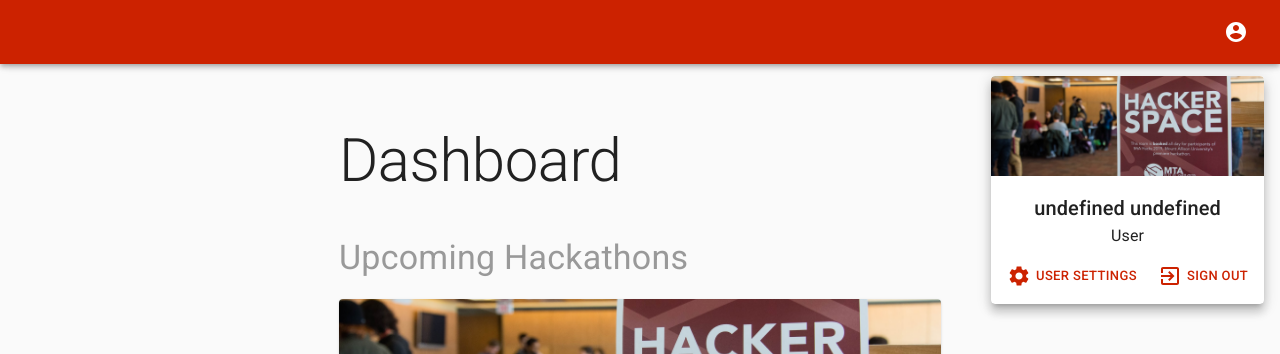
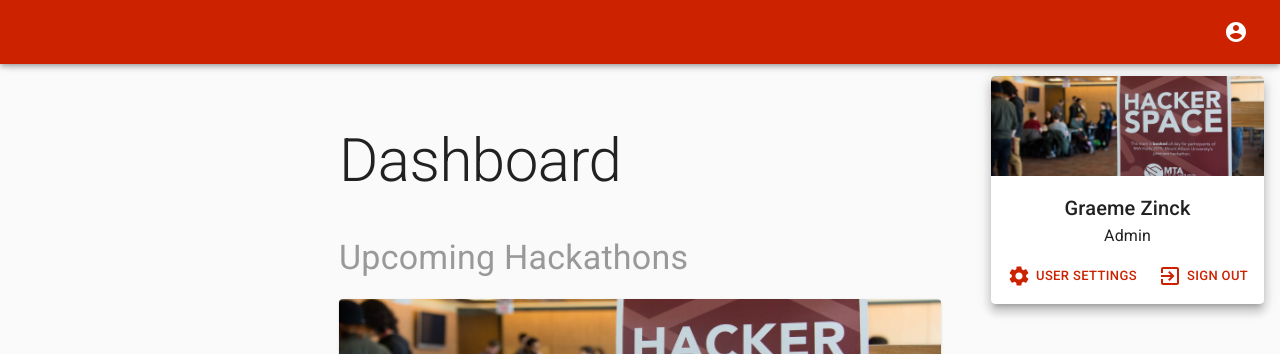
Before and after one commit to evscott/hackapp-client, a React (Create React App) app: page /dashboard in a window 1280 px wide. Both pictures are taken after a click on the button 1236 px from the left and 32 px from the top of the page. Shown: the top 354 px of the page. Built offline with nearby package versions, Linux system fonts and the light colour scheme; what react-mde, showdown would draw is missing.

Commit message:
Added functionality for signing into the app

```diff
--- /dev/null
+++ b/src/components/page/UserInfoCard.js
@@ -0,0 +1,88 @@
+import React from "react";
+import PropTypes from "prop-types";
+import { makeStyles } from "@material-ui/core/styles";
+import Typography from "@material-ui/core/Typography";
+import Button from "@material-ui/core/Button";
+import Card from "@material-ui/core/Card";
+import CardContent from "@material-ui/core/CardContent";
+import CardMedia from "@material-ui/core/CardMedia";
+import CardActions from "@material-ui/core/CardActions";
+import ExitIcon from "@material-ui/icons/ExitToApp";
+import SettingsIcon from "@material-ui/icons/Settings";
+import hackathonImg from "../../img/hackathon-default.jpg";
+
+/**
+ * Styles for the user card.
+ */
+const useStyles = makeStyles(theme => {
+  return {
+    content: {
+      paddingBottom: 0,
+      textAlign: "center"
+    },
+    media: {
+      height: 100
+    },
+    button: {
+      padding: 5,
+      margin: 3
+    },
+    icon: {
+      marginRight: 5
+    },
+    centered: {
+      display: "flex",
+      alignContent: "flex-end",
+      justifyContent: "flex-end"
+    }
+  };
+});
+
+/**
+ * A card with all of the information about a user. It also has a
+ * button for signing out, which calls the prop function.
+ */
+export default function UserInfoCard(props) {
+  const classes = useStyles();
+  return (
+    <Card>
+      <CardMedia
+        className={classes.media}
+        image={hackathonImg}
+        title="User Profile"
+      />
+      <CardContent className={classes.content}>
+        <Typography variant="h6" component="p">
+          {props.name || "Anonymous User"}
+        </Typography>
+        <Typography variant="body1" component="p">
+          {props.details || "User"}
+        </Typography>
+      </CardContent>
+      <CardActions className={classes.centered}>
+        <Button className={classes.button} size="small" color="primary">
+          <SettingsIcon className={classes.icon} />
+          User Settings
+        </Button>
+        <Button
+          className={classes.button}
+          size="small"
+          color="primary"
+          onClick={props.onSignOut}
+        >
+          <ExitIcon className={classes.icon} />
+          Sign Out
+        </Button>
+      </CardActions>
+    </Card>
+  )
+}
+
+UserInfoCard.propTypes = {
+  // The user's name
+  name: PropTypes.string,
+  // The details about the user (such as user type)
+  details: PropTypes.string,
+  // Function called when click sign out
+  onSignOut: PropTypes.func.isRequired
+};
--- /dev/null
+++ b/src/components/page/UserLoginCard.js
@@ -0,0 +1,73 @@
+import React from "react";
+import PropTypes from "prop-types";
+import { makeStyles } from "@material-ui/core/styles";
+import Typography from "@material-ui/core/Typography";
+import Button from "@material-ui/core/Button";
+import Card from "@material-ui/core/Card";
+import CardContent from "@material-ui/core/CardContent";
+import CardActions from "@material-ui/core/CardActions";
+import ArrowForwardIcon from "@material-ui/icons/ArrowForward";
+import PersonAddIcon from "@material-ui/icons/PersonAdd";
+
+/**
+ * Styles for the user card.
+ */
+const useStyles = makeStyles(theme => {
+  return {
+    content: {
+      paddingBottom: 0,
+      textAlign: "center"
+    },
+    button: {
+      padding: 5,
+      margin: 3
+    },
+    icon: {
+      marginRight: 5
+    }
+  };
+});
+
+/**
+ * A card with buttons that allow a user to log in or sign up.
+ * Clicking one of the buttons will call functions passed as props.
+ */
+export default function UserLoginCard(props) {
+  const classes = useStyles();
+  return (
+    <Card>
+      <CardContent className={classes.content}>
+        <Typography variant="h6" component="p">
+          Join the hacker community.
+        </Typography>
+      </CardContent>
+      <CardActions className={classes.centered}>
+        <Button
+          className={classes.button}
+          size="small"
+          color="primary"
+          onClick={props.onSignUp}
+        >
+          <PersonAddIcon className={classes.icon} />
+          Sign Up
+        </Button>
+        <Button
+          className={classes.button}
+          size="small"
+          color="primary"
+          onClick={props.onSignIn}
+        >
+          <ArrowForwardIcon className={classes.icon} />
+          Sign In
+        </Button>
+      </CardActions>
+    </Card>
+  )
+}
+
+UserLoginCard.propTypes = {
+  // Function called when click sign out
+  onSignUp: PropTypes.func.isRequired,
+  // Function called when click sign in
+  onSignIn: PropTypes.func.isRequired,
+};
--- a/src/components/page/UserPopover.js
+++ b/src/components/page/UserPopover.js
@@ -1,20 +1,21 @@
-import React from "react";
+import React, { useState } from "react";
 import { connect } from "react-redux";
 import { makeStyles } from "@material-ui/core/styles";
 import Popover from "@material-ui/core/Popover";
 import Typography from "@material-ui/core/Typography";
-import Card from "@material-ui/core/Card";
-import CardContent from "@material-ui/core/CardContent";
-import CardMedia from "@material-ui/core/CardMedia";
-import CardActions from "@material-ui/core/CardActions";
-import Button from "@material-ui/core/Button";
-import ExitIcon from "@material-ui/icons/ExitToApp";
-import SettingsIcon from "@material-ui/icons/Settings";
-import PersonAddIcon from "@material-ui/icons/PersonAdd";
-import ArrowForwardIcon from "@material-ui/icons/ArrowForward";
 import PropTypes from "prop-types";
-import hackathonImg from "../../img/hackathon-default.jpg";
-import { signOut } from "../../redux/actions/userActions";
+import { signIn, signUp, signOut } from "../../redux/actions/userActions";
+import MegaModal from "../reusable/Modal";
+import UserForm from "../signin_forms/UserForm";
+import UserInfoCard from "./UserInfoCard";
+import UserLoginCard from "./UserLoginCard";
+
+/** The modal displayed when signing in */
+const SIGNIN_MODAL = "SIGNIN MODAL";
+/** The modal displayed when signing up */
+const SIGNUP_MODAL = "SIGNUP MODAL";
+/** State when there is no modal */
+const NO_MODAL = "NO MODAL";
 
 /**
  * Styles for the user popover.
@@ -23,25 +24,6 @@
   return {
     root: {
       marginTop: 20
-    },
-    content: {
-      paddingBottom: 0,
-      textAlign: "center"
-    },
-    media: {
-      height: 100
-    },
-    button: {
-      padding: 5,
-      margin: 3
-    },
-    icon: {
-      marginRight: 5
-    },
-    centered: {
-      display: "flex",
-      alignContent: "flex-end",
-      justifyContent: "flex-end"
     }
   };
 });
@@ -52,66 +34,72 @@
  * is visible, and the user name and userType.
  */
 function UserPopover(props) {
+  // The modal that is currently open
+  const [modalOpen, setModalOpen] = useState(NO_MODAL);
   const classes = useStyles();
   const open = Boolean(props.anchor);
 
+  const getModal = () => {
+    if (modalOpen === SIGNIN_MODAL) {
+      return (
+        <MegaModal
+          open={modalOpen === SIGNIN_MODAL}
+          setOpen={() => setModalOpen(NO_MODAL)}
+        >
+          <Typography variant="h2">Sign In</Typography>
+          <Typography>Sign in and get hacking.</Typography>
+          <UserForm
+            onCompleteText="Sign In"
+            onComplete={user => {
+              props.signIn(user);
+              setModalOpen(NO_MODAL);
+              props.closePopover();
+            }}
+            onCancel={() => setModalOpen(NO_MODAL)}
+          />
+        </MegaModal>
+      );
+    } else if (modalOpen === SIGNUP_MODAL) {
+      return (
+        <MegaModal
+          open={modalOpen === SIGNUP_MODAL}
+          setOpen={() => setModalOpen(NO_MODAL)}
+        >
+          <Typography variant="h2">Sign Up</Typography>
+          <Typography>Sign up and join the hacker community.</Typography>
+          <UserForm
+            onCompleteText="Sign Up"
+            onComplete={user => {
+              props.signUp(user);
+              setModalOpen(NO_MODAL);
+              props.closePopover();
+            }}
+            getUsername
+          />
+        </MegaModal>
+      );
+    }
+  };
+
   /** Gets the content of the popover based on if the user is logged in. */
-  const getCardContent = () => {
+  const getCard = () => {
     if (!props.loggedIn) {
       return (
-        <React.Fragment>
-          <CardContent className={classes.content}>
-            <Typography variant="h6" component="p">
-              Join the hacker community.
-            </Typography>
-          </CardContent>
-          <CardActions className={classes.centered}>
-            <Button className={classes.button} size="small" color="primary">
-              <PersonAddIcon className={classes.icon} />
-              Sign Up
-            </Button>
-            <Button className={classes.button} size="small" color="primary">
-              <ArrowForwardIcon className={classes.icon} />
-              Sign In
-            </Button>
-          </CardActions>
-        </React.Fragment>
+        <UserLoginCard
+          onSignUp={() => setModalOpen(SIGNUP_MODAL)}
+          onSignIn={() => setModalOpen(SIGNIN_MODAL)}
+        />
       );
     } else {
       return (
-        <React.Fragment>
-          <CardMedia
-            className={classes.media}
-            image={hackathonImg}
-            title="User Profile"
-          />
-          <CardContent className={classes.content}>
-            <Typography variant="h6" component="p">
-              {props.name}
-            </Typography>
-            <Typography variant="body1" component="p">
-              {props.details}
-            </Typography>
-          </CardContent>
-          <CardActions className={classes.centered}>
-            <Button className={classes.button} size="small" color="primary">
-              <SettingsIcon className={classes.icon} />
-              User Settings
-            </Button>
-            <Button
-              className={classes.button}
-              size="small"
-              color="primary"
-              onClick={() => {
-                props.closePopover();
-                props.signOut();
-              }}
-            >
-              <ExitIcon className={classes.icon} />
-              Sign Out
-            </Button>
-          </CardActions>
-        </React.Fragment>
+        <UserInfoCard
+          name={props.name}
+          details={props.details}
+          onSignOut={() => {
+            props.closePopover();
+            props.signOut();
+          }}
+        />
       );
     }
   };
@@ -130,7 +118,8 @@
         horizontal: "right"
       }}
     >
-      <Card>{getCardContent()}</Card>
+      {getModal()}
+      {getCard()}
     </Popover>
   );
 }
@@ -143,10 +132,11 @@
 };
 
 const mapStateToProps = state => {
+  // If logged in, pass in more properties
   if (state.user.loggedIn) {
     return {
-      name: `${state.user.firstName} ${state.user.lastName}`,
-      details: state.user.admin ? "Admin" : "User",
+      name: `${state.user.user.firstName} ${state.user.user.lastName}`,
+      details: state.user.user.admin ? "Admin" : "User",
       loggedIn: true
     };
   } else {
@@ -156,4 +146,6 @@
   }
 };
 
-export default connect(mapStateToProps, { signOut })(UserPopover);
+export default connect(mapStateToProps, { signIn, signUp, signOut })(
+  UserPopover
+);
--- a/src/components/reusable/Modal.js
+++ b/src/components/reusable/Modal.js
@@ -17,16 +17,17 @@
     },
     card: {
       width: "calc(100% - 32px)",
-      maxWidth: 800,
       position: "absolute",
       top: 90,
-      bottom: -5,
+      maxWidth: 900,
+      maxHeight: "calc(100vh - 110px)",
       outline: 0,
       overflowY: "auto"
     },
     cardContent: {
       margin: "auto",
       paddingTop: 70,
+      paddingBottom: 20,
       width: "90%",
       maxWidth: 650,
       maxHeight: "50%"
--- a/src/components/signin_forms/UserForm.js
+++ b/src/components/signin_forms/UserForm.js
@@ -23,6 +23,9 @@
     },
     leftMargin: {
       marginLeft: 10
+    },
+    cancelButton: {
+      marginRight: 10
     }
   };
 });
@@ -80,7 +83,7 @@
   const getCancelButton = () => {
     if (props.onCancel) {
       return (
-        <Button variant="contained" color="primary" onClick={props.onCancel}>
+        <Button className={classes.cancelButton} onClick={props.onCancel}>
           Cancel
         </Button>
       );
--- a/src/redux/actions/actionTypes.js
+++ b/src/redux/actions/actionTypes.js
@@ -9,3 +9,5 @@
 export const SIGNIN_USER = "SIGNIN_USER";
 /** Action type for logging a user out of the app */
 export const SIGNOUT_USER = "SIGNOUT_USER";
+/** Action type for signing up a user for the app */
+export const SIGNUP_USER = "SIGNUP_USER";
--- a/src/redux/reducers/user.js
+++ b/src/redux/reducers/user.js
@@ -1,4 +1,4 @@
-import { SIGNIN_USER, SIGNOUT_USER } from "../actions/actionTypes";
+import { SIGNIN_USER, SIGNOUT_USER, SIGNUP_USER } from "../actions/actionTypes";
 
 /**
  * The initial state for this branch of the redux store containing
@@ -27,7 +27,9 @@
 export default function user(state = initialState, action) {
   switch (action.type) {
     case SIGNIN_USER:
-      return { ...state, user: action.user };
+      return { loggedIn: true, user: action.user };
+    case SIGNUP_USER:
+      return { loggedIn: true, user: action.user };
     case SIGNOUT_USER:
       return { loggedIn: false };
     default:
```
Also changed, not shown: src/redux/actions/userActions.js (+7 -1 lines).
